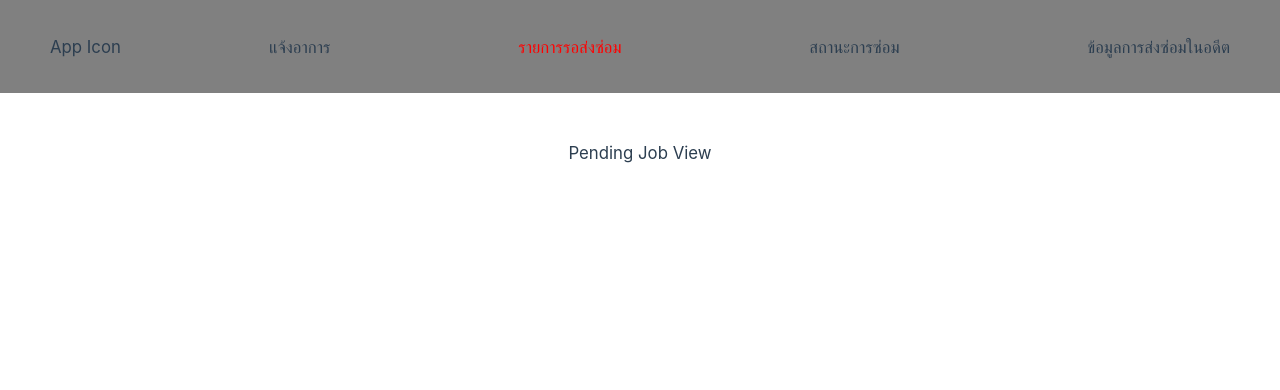
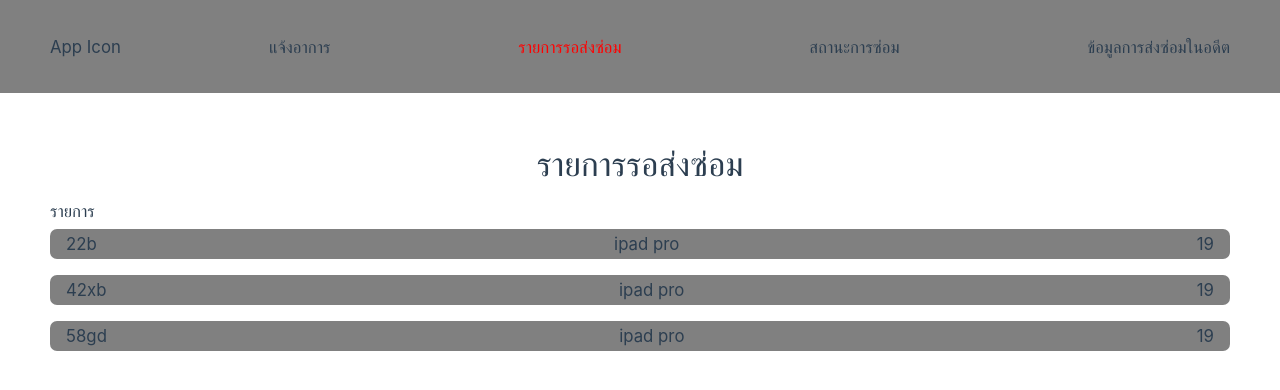
Before and after one commit to saintbplus/macfix-web, a Vue app: page /pending-request in a window 1280 px wide. Shown: the top 390 px of the page. Built offline with nearby package versions, Linux system fonts and the light colour scheme.

Commit message:
base layout

```diff
--- a/src/views/PendingJob/PendingJobView.vue
+++ b/src/views/PendingJob/PendingJobView.vue
@@ -1,8 +1,28 @@
 <script setup>
-import { onMounted } from "vue";
+import { onMounted, reactive } from "vue";
 import { useNavStore, pagesEnum } from "@/stores/navStore";
+import ListSkeleLoad from "@/components/SkeletonLoad/ListSkeleLoad.vue";
+import WorkList from "@/components/WorkList/WorkList.vue";
+import { jobsData } from "./data";
+
+const state = reactive({
+  pendingList: [],
+  isLoading: true,
+});
+
+const mockLoad = (timeMs) => {
+  setTimeout(() => {
+    state.pendingList = jobsData.map((job) => ({
+      id: job.id,
+      title: job.device,
+      date: job.requestDate,
+    }));
+    state.isLoading = false;
+  }, timeMs);
+};
 
 onMounted(() => {
+  mockLoad(2000);
   // change page state on nav.
   const { changeCurrent } = useNavStore();
   changeCurrent(pagesEnum.pendingList);
@@ -10,7 +30,24 @@ onMounted(() => {
 </script>
 
 <template>
-  <div>Pending Job View</div>
+  <div>
+    <h1 class="page-title">รายการรอส่งซ่อม</h1>
+    <ListSkeleLoad v-if="state.isLoading" />
+    <div v-else>
+      <div class="list-info">
+        <p class="list-title">รายการ</p>
+      </div>
+      <WorkList :items="state.pendingList" />
+    </div>
+  </div>
 </template>
 
-<style scoped></style>
+<style scoped>
+.page-title {
+  margin-bottom: 1rem;
+}
+.list-info {
+  display: flex;
+  justify-content: flex-start;
+}
+</style>
--- /dev/null
+++ b/src/views/PendingJob/data.js
@@ -0,0 +1,26 @@
+export const jobsData = [
+  {
+    id: "22b",
+    device: "ipad pro",
+    detail: "Change change port",
+    cost: 4500,
+    requestDate: new Date().getDate(),
+    status: "pending",
+  },
+  {
+    id: "42xb",
+    device: "ipad pro",
+    detail: "Change screen",
+    cost: 3200,
+    requestDate: new Date().getDate(),
+    status: "pending",
+  },
+  {
+    id: "58gd",
+    device: "ipad pro",
+    detail: "Change Battery",
+    cost: 3500,
+    requestDate: new Date().getDate(),
+    status: "pending",
+  },
+];
```
